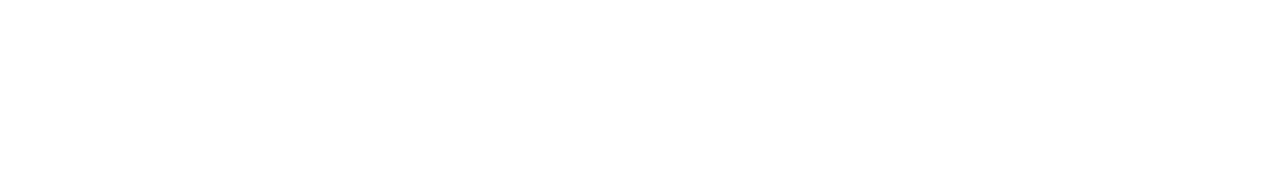
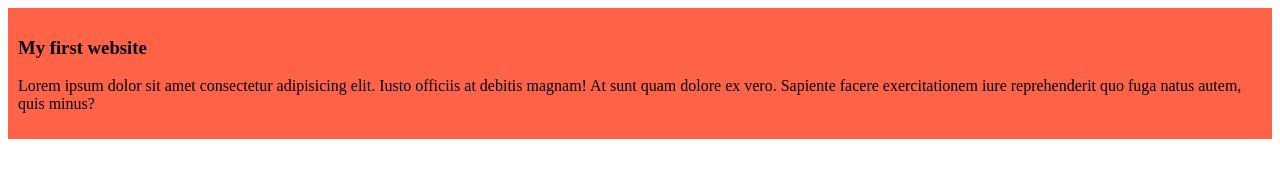
Before and after one commit to nuruddin2971/my-shelly-coop-repo, a plain HTML site: page index.html in a window 1280 px wide. Drawn offline with Linux system fonts and the light colour scheme.

Commit message:
added the first blog

```diff
--- a/index.html
+++ b/index.html
@@ -1,11 +1,19 @@
 <!DOCTYPE html>
 <html lang="en">
+
 <head>
     <meta charset="UTF-8">
     <meta name="viewport" content="width=device-width, initial-scale=1.0">
     <title>Sheldon Cooper</title>
+    <link rel="stylesheet" href="styles/blog.css">
 </head>
+
 <body>
+    <div>
+        <h3>My first website</h3>
+        <p>Lorem ipsum dolor sit amet consectetur adipisicing elit. Iusto officiis at debitis magnam! At sunt quam
+        dolore ex vero. Sapiente facere exercitationem iure reprehenderit quo fuga natus autem, quis minus?</p>
+    </div>
+</body>
 
-</body>
 </html>
--- /dev/null
+++ b/styles/blog.css
@@ -0,0 +1,4 @@
+div{
+    background-color: tomato;
+    padding: 10px;
+}
```
